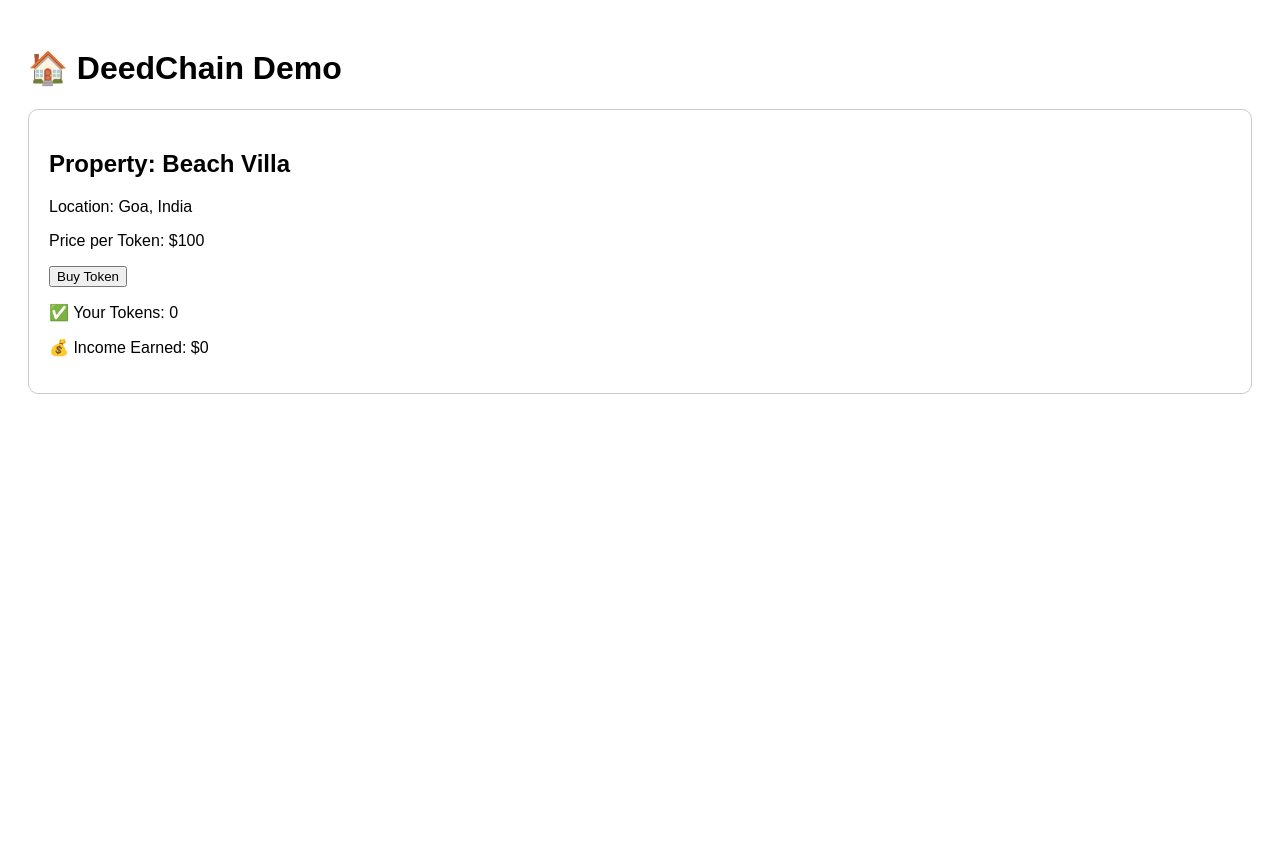
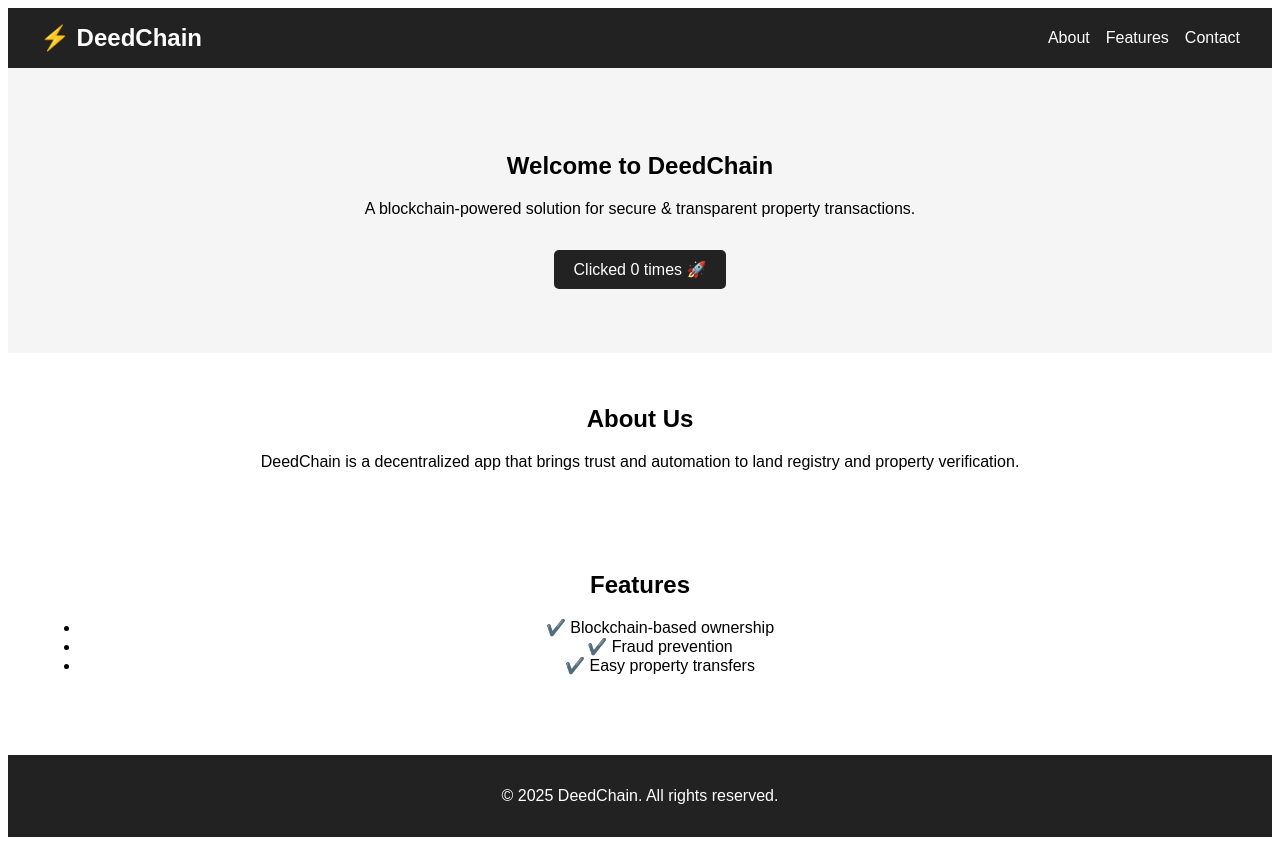
Before and after one commit to subhamkabiraj420/deedchain_demo_github_ready2, a React (Vite) app: page / in a window 1280 px wide. Before the commit the page ends 800 px from the top, so only its background shows below. Built offline with nearby package versions, Linux system fonts and the light colour scheme.

Commit message:
Update App.jsx

```diff
--- a/src/App.jsx
+++ b/src/App.jsx
@@ -1,25 +1,93 @@
-import React, { useState } from "react";
+import { useState } from "react";
 
 export default function App() {
-  const [tokens, setTokens] = useState(0);
-  const [income, setIncome] = useState(0);
-
-  const buyToken = () => {
-    setTokens(tokens + 1);
-    setIncome(income + 10); // mock income split
-  };
+  const [count, setCount] = useState(0);
 
   return (
-    <div style={{ fontFamily: "Arial", padding: "20px" }}>
-      <h1>🏠 DeedChain Demo</h1>
-      <div style={{ border: "1px solid #ccc", padding: "20px", borderRadius: "10px" }}>
-        <h2>Property: Beach Villa</h2>
-        <p>Location: Goa, India</p>
-        <p>Price per Token: $100</p>
-        <button onClick={buyToken}>Buy Token</button>
-        <p>✅ Your Tokens: {tokens}</p>
-        <p>💰 Income Earned: ${income}</p>
-      </div>
+    <div className="app" style={styles.page}>
+      {/* Navbar */}
+      <header style={styles.navbar}>
+        <h2 style={styles.logo}>⚡ DeedChain</h2>
+        <nav>
+          <a href="#about" style={styles.link}>About</a>
+          <a href="#features" style={styles.link}>Features</a>
+          <a href="#contact" style={styles.link}>Contact</a>
+        </nav>
+      </header>
+
+      {/* Hero Section */}
+      <section style={styles.hero}>
+        <h1>Welcome to DeedChain</h1>
+        <p>
+          A blockchain-powered solution for secure & transparent property
+          transactions.
+        </p>
+        <button onClick={() => setCount(count + 1)} style={styles.button}>
+          Clicked {count} times 🚀
+        </button>
+      </section>
+
+      {/* About Section */}
+      <section id="about" style={styles.section}>
+        <h2>About Us</h2>
+        <p>
+          DeedChain is a decentralized app that brings trust and automation to
+          land registry and property verification.
+        </p>
+      </section>
+
+      {/* Features Section */}
+      <section id="features" style={styles.section}>
+        <h2>Features</h2>
+        <ul>
+          <li>✔️ Blockchain-based ownership</li>
+          <li>✔️ Fraud prevention</li>
+          <li>✔️ Easy property transfers</li>
+        </ul>
+      </section>
+
+      {/* Footer */}
+      <footer style={styles.footer}>
+        <p>© {new Date().getFullYear()} DeedChain. All rights reserved.</p>
+      </footer>
     </div>
   );
 }
+
+// Simple inline styles
+const styles = {
+  page: { fontFamily: "Arial, sans-serif", margin: 0, padding: 0 },
+  navbar: {
+    display: "flex",
+    justifyContent: "space-between",
+    alignItems: "center",
+    padding: "1rem 2rem",
+    background: "#222",
+    color: "#fff",
+  },
+  logo: { margin: 0 },
+  link: { color: "#fff", marginLeft: "1rem", textDecoration: "none" },
+  hero: {
+    textAlign: "center",
+    padding: "4rem 2rem",
+    background: "#f5f5f5",
+  },
+  button: {
+    marginTop: "1rem",
+    padding: "10px 20px",
+    fontSize: "16px",
+    cursor: "pointer",
+    background: "#222",
+    color: "#fff",
+    border: "none",
+    borderRadius: "5px",
+  },
+  section: { padding: "2rem", textAlign: "center" },
+  footer: {
+    marginTop: "2rem",
+    textAlign: "center",
+    padding: "1rem",
+    background: "#222",
+    color: "#fff",
+  },
+};
```
